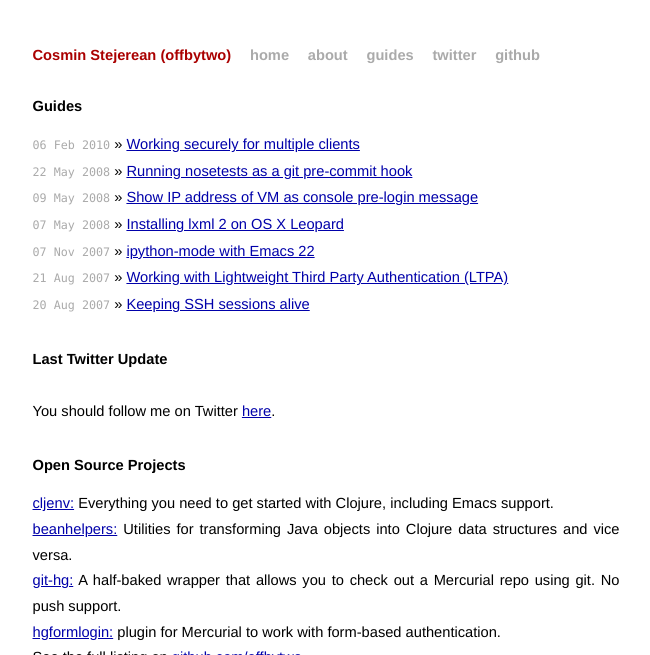
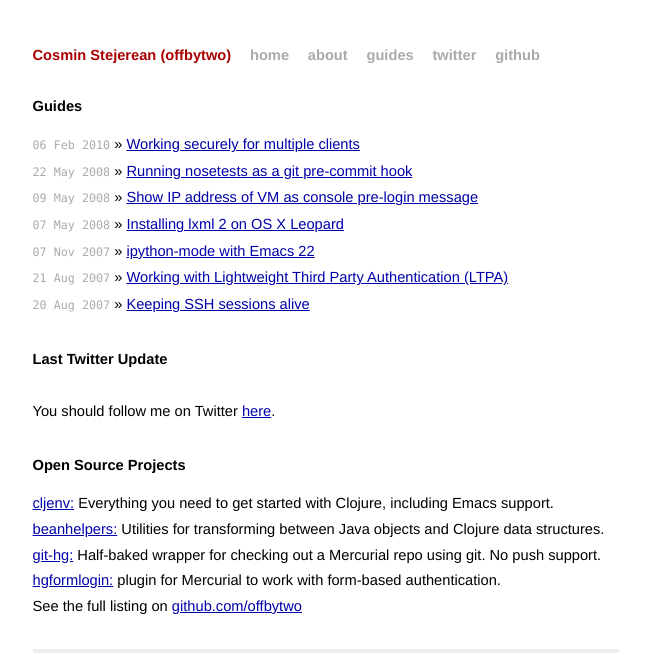
Before and after one commit to cosmin/cosmin.github.io, a Jekyll site: the page built from index.html, in a window 1280 px wide, cut to the strip 0-655 px from the top of the page. Shown: the whole strip, without its empty margins (314-964 px from the left). Built offline with Jekyll 4.4.1, drawn with Linux system fonts in a browser that asks for light colours.

Commit message:
Fixed woring in open source project list

```diff
--- a/index.html
+++ b/index.html
@@ -34,8 +34,8 @@ title: Cosmin Stejerean (offbytwo)
   <h1>Open Source Projects</h1>
   <ul class="posts">
     <li><a href="http://github.com/offbytwo/cljenv">cljenv:</a> Everything you need to get started with Clojure, including Emacs support.</li>
-    <li><a href="http://github.com/offbytwo/beanhelpers">beanhelpers:</a> Utilities for transforming Java objects into Clojure data structures and vice versa.</li>
-    <li><a href="http://github.com/offbytwo/git-hg">git-hg:</a> A half-baked wrapper that allows you to check out a Mercurial repo using git. No push support.</li>
+    <li><a href="http://github.com/offbytwo/beanhelpers">beanhelpers:</a> Utilities for transforming between Java objects and Clojure data structures.</li>
+    <li><a href="http://github.com/offbytwo/git-hg">git-hg:</a> Half-baked wrapper for checking out a Mercurial repo using git. No push support.</li>
     <li><a href="http://github.com/offbytwo/hgformlogin">hgformlogin:</a> plugin for Mercurial to work with form-based authentication.</li>
     <li>See the full listing on <a href="http://github.com/offbytwo">github.com/offbytwo</a></li>
   </ul>
```
